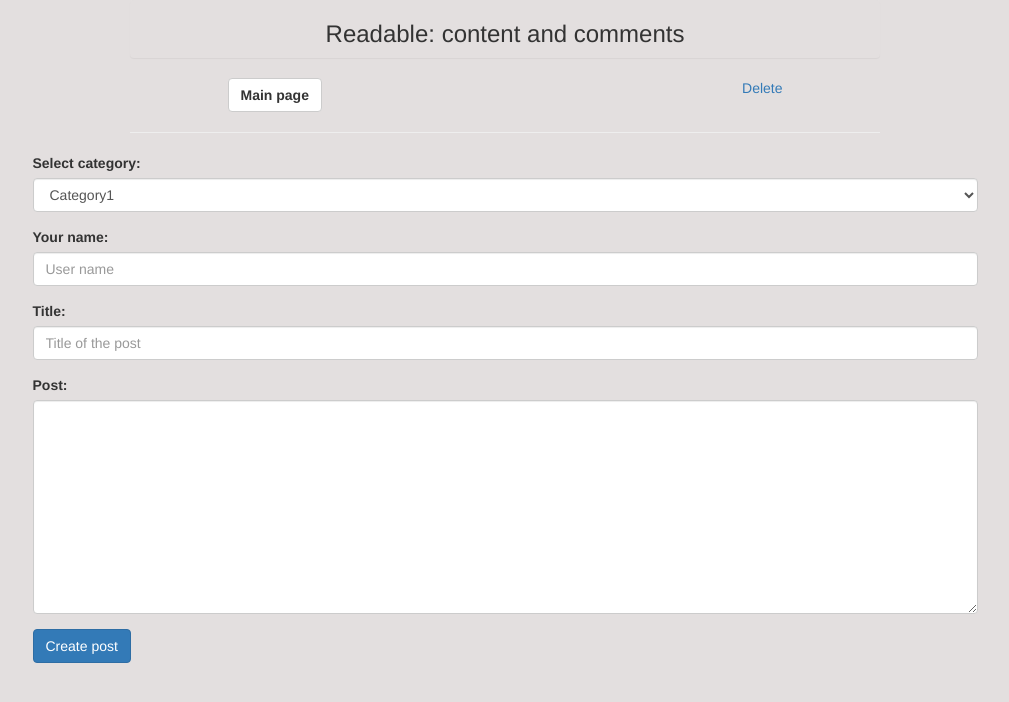
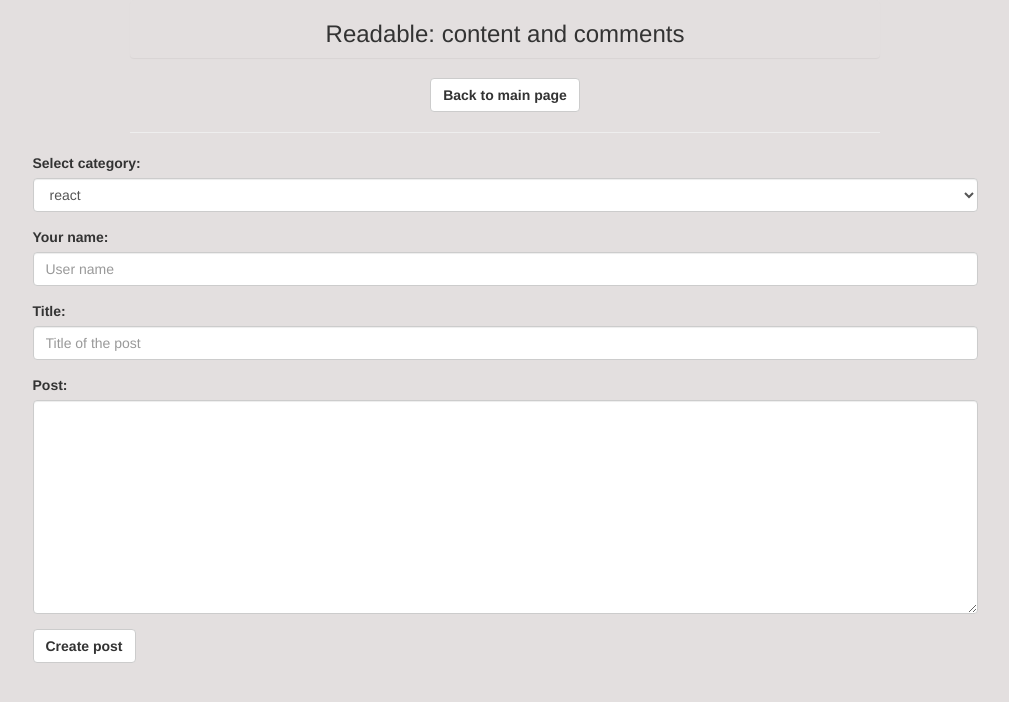
Before and after one commit to developer2020github/readable, a React (Create React App) app: page /NewPost in a window 1280 px wide. Shown: the top 702 px of the page, without its empty margins (135-1144 px from the left). Built offline with nearby package versions, Linux system fonts and the light colour scheme.

Commit message:
feat: addition of new posts is functional

```diff
--- a/package.json
+++ b/package.json
@@ -4,6 +4,7 @@
   "private": true,
   "dependencies": {
     "bootstrap": "^3.3.7",
+    "form-serialize": "^0.7.2",
     "jquery": "^3.2.1",
     "react": "^15.6.1",
     "react-dom": "^15.6.1",
--- a/src/components/NewPost.js
+++ b/src/components/NewPost.js
@@ -3,19 +3,38 @@ import { Link } from 'react-router-dom';
 import '../libs/bootstrap/dist/css/bootstrap.min.css';
 import './Readable.css';
 import  ApplicationHeader  from './ApplicationHeader';
+import serializeForm from "form-serialize"
+import { connect } from 'react-redux'
+import { addPost } from "../actions/actions"
 
 class NewPost extends Component {
-  render() {
-    return (
+    state={
+        saved: {
+            author : "",
+            body : "",
+            category : "",
+            title: ""
+        }
+    }
+
+    handleSubmit = (e)=>{
+
+        e.preventDefault();
+        const values = serializeForm(e.target, {hash : true});
+        //export function addPost(author, body, category, title,
+        this.props.dispatch(addPost(values.author, values.body, values.category, values.title))
+
+	}
+
+
+    render() {
+        return (
 
     <div className="container">
         <ApplicationHeader/>
 
         <div className="row">
-            <div className="col-md-2 text-left col-md-offset-3"><Link className="btn btn-default control-style" to="/">Main page</Link></div>
-
-            <div className="col-md-2 text-center"></div>
-            <div className="col-md-2 text-right"><a href="post_delete.html">Delete</a></div>
+            <div className="col-md-4 text-center col-md-offset-4"><Link className="btn btn-default control-style" to="/">Back to main page</Link></div>
         </div>
         <div className="row">
             <div className="col-md-8 col-md-offset-2">
@@ -25,31 +44,39 @@ class NewPost extends Component {
 
         <div className="row">
             <div className="col-md-10 col-md-offset-1">
-                <form>
+                <form onSubmit={this.handleSubmit}>
                     <div className="form-group">
                         <label htmlFor="selectCategory">Select category:</label>
-                        <select className="form-control" id="selectCategory">
-                            <option>Category1</option>
-                            <option>Category2</option>
+                        <select className="form-control" id="selectCategory" name="category">
+                            {this.props.categories.map((category)=>{
+								  return <option key={category} value={category}>{category}</option>
+							})}
                         </select>
                     </div>
                     <div className="form-group">
                         <label htmlFor="AuthorName">Your name:</label>
-                        <input type="text" className="form-control" id="AuthorName" placeholder="User name"></input>
+                        <input type="text" className="form-control" id="AuthorName" placeholder="User name" name="author" defaultValue=""></input>
                     </div>
                     <div className="form-group">
                         <label htmlFor="PostTitle">Title:</label>
-                        <input type="text" className="form-control" id="PostTitle" placeholder="Title of the post"></input>
+                        <input type="text" className="form-control" id="PostTitle" placeholder="Title of the post" name="title"></input>
                     </div>
                     <div className="form-group">
                         <label htmlFor="postText">Post:</label>
-                        <textarea className="form-control" id="postText" rows="10"></textarea>
+                        <textarea className="form-control" id="postText" rows="10" name="body"></textarea>
                     </div>
-                    <button type="submit" className="btn btn-primary">Create post</button>
+                    <button type="submit" className="btn btn-default control-style">Create post</button>
                 </form>
             </div>
         </div>
     </div>
     )}}
 
-export default NewPost;
+const mapStateToProps = (state, props) => {
+        return {
+        categories: state.categories
+      }};
+
+    //ref https://classroom.udacity.com/nanodegrees/nd019/parts/7b1b9b53-cd0c-49c9-ae6d-7d03d020d672/modules/c278315d-f6bd-4108-a4a6-139991a50314/lessons/c7a8f8a7-3922-473d-abc0-52870f9fac67/concepts/ee2b83a1-6f39-4392-be7f-acaaa0719f64export {MainView};
+
+export default connect(mapStateToProps)(NewPost);
--- a/src/components/PostViewSmall.js
+++ b/src/components/PostViewSmall.js
@@ -119,7 +119,13 @@ class PostViewSmall extends Component {
                                  <span><button onClick={this.handlePostConfirmDeleteClick} className="btn btn-default control-style">Confirm delete</button></span>
                                  <span><button onClick={this.handlePostDeleteRequesCancelClick} className="btn btn-default control-style">Cancel</button></span>
                             </div>
-        if (!this.state.deletePostConfirmRequested){
+        if (this.state.deletePostConfirmRequested){
+            confirmDelete = null;
+            editPostButton = null;
+            addComment = null;
+            deletePostButton = null;
+
+        }else{
             confirmDelete = null;
         }
 
```
